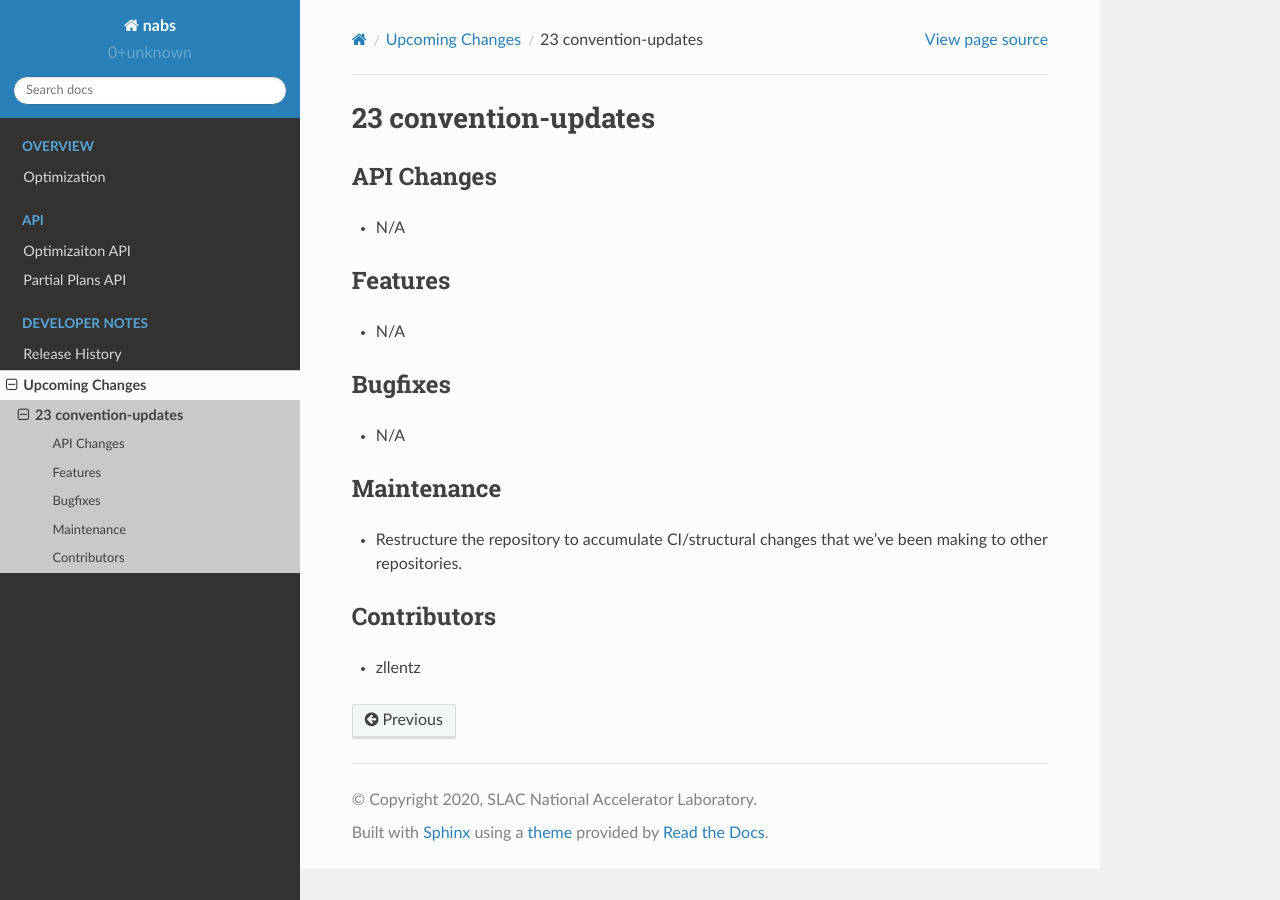
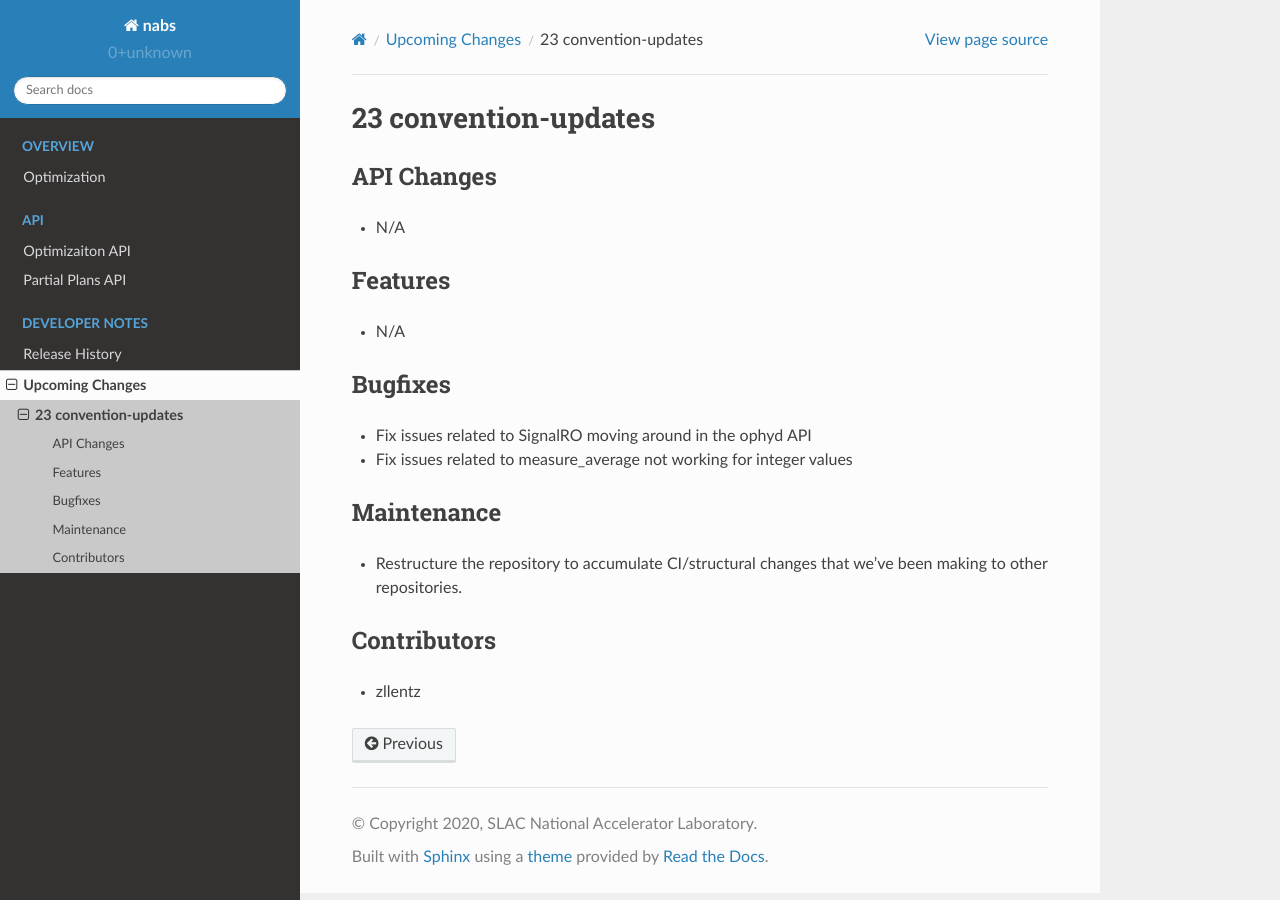
Before and after one commit to pcdshub/nabs, a Sphinx documentation site: the page built from docs/source/upcoming_release_notes/23-convention-updates.rst, in a window 1280 px wide. Built offline with Sphinx 7.4.7 and the Read the Docs theme 2.0.0, drawn with Linux system fonts in a browser that asks for light colours.

Commit message:
DOC: update pre-release notes with bugfixes found during convention updates

```diff
--- a/docs/source/upcoming_release_notes/23-convention-updates.rst
+++ b/docs/source/upcoming_release_notes/23-convention-updates.rst
@@ -11,7 +11,8 @@ Features
 
 Bugfixes
 --------
-- N/A
+- Fix issues related to SignalRO moving around in the ophyd API
+- Fix issues related to measure_average not working for integer values
 
 Maintenance
 -----------
```
